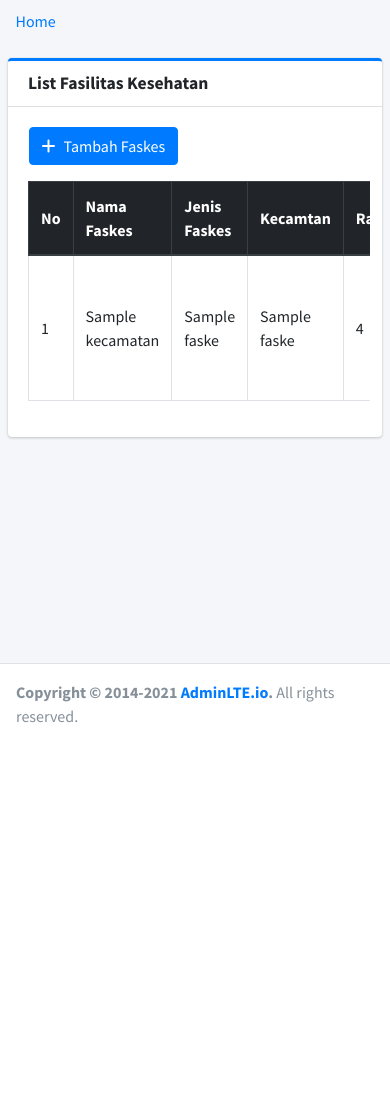
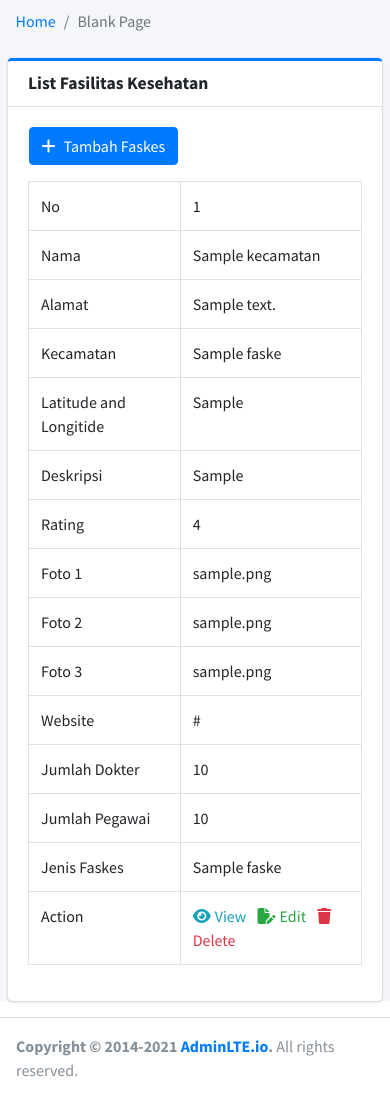
Before and after one commit to ayyashmumtaz/project_faskes, a CodeIgniter app: page /database/Master/faskes in a window 390 px wide. Shown: the part 100-1198 px from the top of the page. Before the commit the page ends 823 px from the top, so only its background shows below. Run offline with CodeIgniter, Linux system fonts and the light colour scheme; tables that the repository leaves empty or names only in its code hold one stand-in row (values such as "Sample post"); some libraries are stand-ins or nearby versions.

Commit message:
Revert "add faskes READ, and update"
This reverts commit e9581fd5f249ff4e7a2fab590f0bdb4c8f59bede.

```diff
--- a/application/controllers/Master.php
+++ b/application/controllers/Master.php
@@ -39,20 +39,6 @@ class Master extends CI_Controller
 		$this->load->view('_partials/header', $data);
 		$this->load->view('_partials/navbar');
 		$this->load->view('master/faskes_create');
-		$this->load->view('_partials/footer');
-	}
-
-	// READ
-	public function faskes_detail()
-	{
-		$data['title'] = 'Faskes Detail';
-
-		$id = $this->input->get('id');
-		$data['faskes'] = $this->Faskes_model->findFaskesById($id);
-
-		$this->load->view('_partials/header', $data);
-		$this->load->view('_partials/navbar');
-		$this->load->view('master/faskes_detail', $data);
 		$this->load->view('_partials/footer');
 	}
 
--- a/application/models/Faskes_model.php
+++ b/application/models/Faskes_model.php
@@ -26,14 +26,4 @@ class Faskes_model extends CI_Model
    {
       return $this->db->get('jenis_faskes')->result_array();
    }
-
-   public function findFaskesById($id)
-   {
-      $this->db->join('kecamatan', 'kecamatan.id_kecamatan = faskes.id', 'LEFT');
-      $this->db->join('jenis_faskes', 'jenis_faskes.id_faskes = faskes.jenis_id', 'left');
-
-      $query = $this->db->get_where('faskes', array('id' => $id));
-      return $query->row();
-   }
-
 }
--- a/application/views/master/faskes.php
+++ b/application/views/master/faskes.php
@@ -10,6 +10,7 @@
              <div class="col-sm-6">
                 <ol class="breadcrumb float-sm-right">
                    <li class="breadcrumb-item"><a href="#">Home</a></li>
+                   <li class="breadcrumb-item active">Blank Page</li>
                 </ol>
              </div>
           </div>
@@ -34,40 +35,79 @@
                 </div>
                 <div class="col-12 table-responsive">
                    <table class="table table-hover table-bordered">
-                      <thead class="thead-dark align-center">
+                      <?php $nomor = 1; ?>
+                      <?php foreach ($dataFaskes as $df) : ?>
                          <tr>
-                            <th class="align-middle">No</th>
-                            <th class="align-middle">Nama Faskes</th>
-                            <th class="align-middle">Jenis Faskes</th>
-                            <th class="align-middle">Kecamtan</th>
-                            <th class="align-middle">Rating</th>
-                            <th class="align-middle">Website</th>
-                            <th class="align-middle">Action</th>
+                            <td>No</td>
+                            <td><?= $nomor++ ?></td>
+                         <tr>
+                            <td>Nama</td>
+                            <td><?= $df->nama ?></td>
                          </tr>
-                      </thead>
-                      <tbody>
-                         <?php $nomor = 1; ?>
-                         <?php foreach ($dataFaskes as $df) : ?>
-                            <td class="align-middle"><?= $nomor++ ?></td>
-                            <td class="align-middle"><?= $df->nama ?></td>
-                            <td class="align-middle"><?= $df->nama_faskes ?></td>
-                            <td class="align-middle"><?= $df->nama_kecamatan ?></td>
-                            <td class="align-middle"><?= $df->skor_rating ?></td>
-                            <td class="align-middle"><?= $df->website ?></td>
-                            <td class="align-middle">
-                               <a href="<?= base_url('Master/faskes_detail?id=') . $df->id ?>" class="pr-2 text-info">
+                         <tr>
+                            <td>Alamat</td>
+                            <td><?= $df->alamat ?></td>
+                         </tr>
+                         <tr>
+                            <td>Kecamatan</td>
+                            <td><?= $df->nama_kecamatan ?></td>
+                         </tr>
+                         <tr>
+                            <td>Latitude and Longitide</td>
+                            <td><?= $df->latlong ?></td>
+                         </tr>
+                         <tr>
+                            <td>Deskripsi</td>
+                            <td><?= $df->deskripsi ?></td>
+                         </tr>
+                         <tr>
+                            <td>Rating</td>
+                            <td><?= $df->skor_rating ?></td>
+                         </tr>
+                         <tr>
+                            <td>Foto 1</td>
+                            <td><?= $df->foto1 ?></td>
+                         </tr>
+                         <tr>
+                            <td>Foto 2</td>
+                            <td><?= $df->foto2 ?></td>
+                         </tr>
+                         <tr>
+                            <td>Foto 3</td>
+                            <td><?= $df->foto3 ?></td>
+                         </tr>
+                         <tr>
+                            <td>Website</td>
+                            <td><?= $df->website ?></td>
+                         </tr>
+                         <tr>
+                            <td>Jumlah Dokter</td>
+                            <td><?= $df->jumlah_dokter ?></td>
+                         </tr>
+                         <tr>
+                            <td>Jumlah Pegawai</td>
+                            <td><?= $df->jumlah_pegawai ?></td>
+                         </tr>
+                         <tr>
+                            <td>Jenis Faskes</td>
+                            <td><?= $df->nama_faskes ?></td>
+                         </tr>
+                         <tr>
+                            <td>Action</td>
+                            <td>
+                               <a href="<?= base_url('Master/detail?nama=') . $df->id ?>" class="pr-2 text-info">
                                   <i class="fa-solid fa-eye pr-1 text-info"></i>View
                                </a>
                                <a href="<?= base_url('Master/edit?nama=') . $df->id ?>" class="pr-2 text-success">
                                   <i class="fa-solid fa-file-pen pr-1 text-success"></i>Edit
                                </a>
-                               <a href="<?= base_url('Master/delete?nama=') . $df->id ?>" class="pr-2 text-danger" onclick="if(!confirm('Anda Yakin Menghapus Data Faskes Bernama, <?= $df->nama ?> ?')) {return false}">
+                               <a href="<?= base_url('Master/delete?nama=') .$df->id ?>" class="pr-2 text-danger" onclick="if(!confirm('Anda Yakin Menghapus Data Faskes Bernama, <?= $df->nama ?> ?')) {return false}">
                                   <i class="fa-solid fa-trash pr-1 text-danger"></i>Delete
                                </a>
                             </td>
-                      </tbody>
+                         </tr>
+                      <?php endforeach ?>
                    </table>
-                <?php endforeach ?>
                 </div>
              </div>
              <!-- /.card-body -->
```
Also changed, not shown: application/views/master/faskes_detail.php (deleted, +0 -125 lines).
